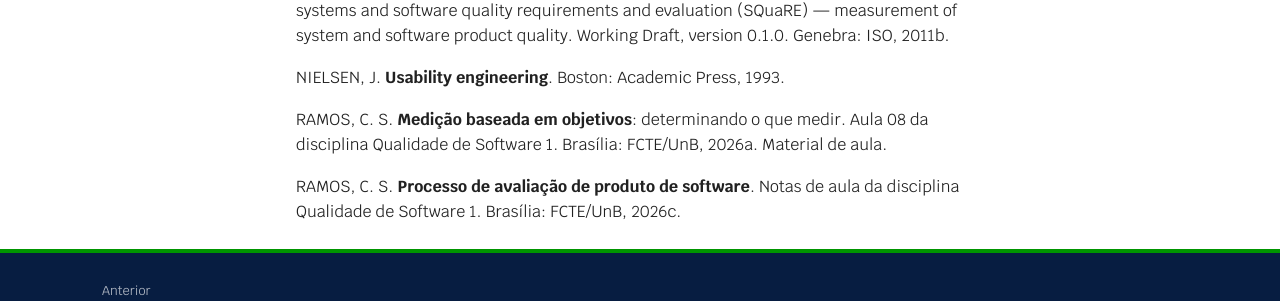
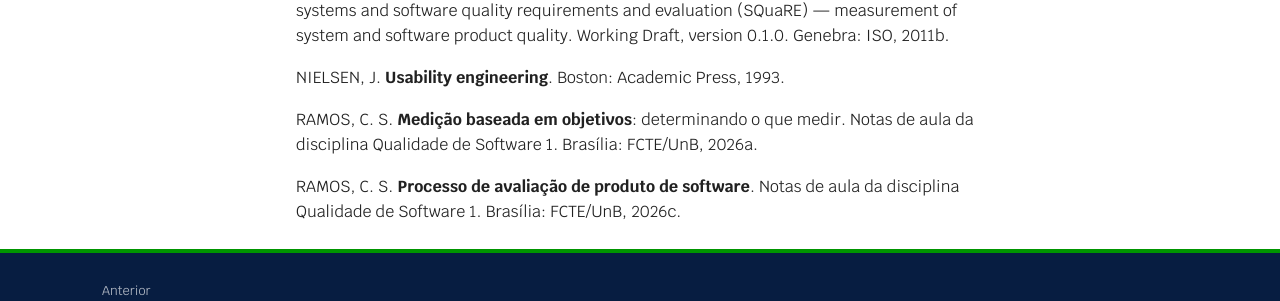
Before and after one commit to FCTE-Qualidade-de-Software-1/2026-2_T02_DOROTHY_JOHSON, an MkDocs documentation site: the page built from docs/referencias.md, in a window 1280 px wide and 1373 px high. Shown: the part 959-1260 px from the top of the window. Built offline with MkDocs 1.6.1 and Material for MkDocs 9.7.7, drawn with Linux system fonts in a browser that asks for light colours; comment, search, counter and statistics services are not loaded.

Commit message:
docs: uniformiza as referências com o padrão da lista principal
Junta as referências numa lista única em ordem alfabética, no formato já
usado em referencias.md, e distingue as obras do mesmo autor e ano:
Aula 08 = 2026a, Aula 09 = 2026b, Aula A07 = 2026c; ISO/IEC 25010:2011 =
2011a e ISO/IEC WD 25023 = 2011b.

```diff
--- a/docs/referencias.md
+++ b/docs/referencias.md
@@ -18,7 +18,7 @@
 
 NIELSEN, J. **Usability engineering**. Boston: Academic Press, 1993.
 
-RAMOS, C. S. **Medição baseada em objetivos**: determinando o que medir. Aula 08 da disciplina Qualidade de Software 1. Brasília: FCTE/UnB, 2026a. Material de aula.
+RAMOS, C. S. **Medição baseada em objetivos**: determinando o que medir. Notas de aula da disciplina Qualidade de Software 1. Brasília: FCTE/UnB, 2026a.
 
 RAMOS, C. S. **Processo de avaliação de produto de software**. Notas de aula da disciplina Qualidade de Software 1. Brasília: FCTE/UnB, 2026c.
 
```
Also changed, not shown: docs/fase-2/hipoteses.md (+1 -1 lines), docs/fase-2/objetivos.md (+1 -1 lines), docs/fase-2/questoes.md (+1 -1 lines).
